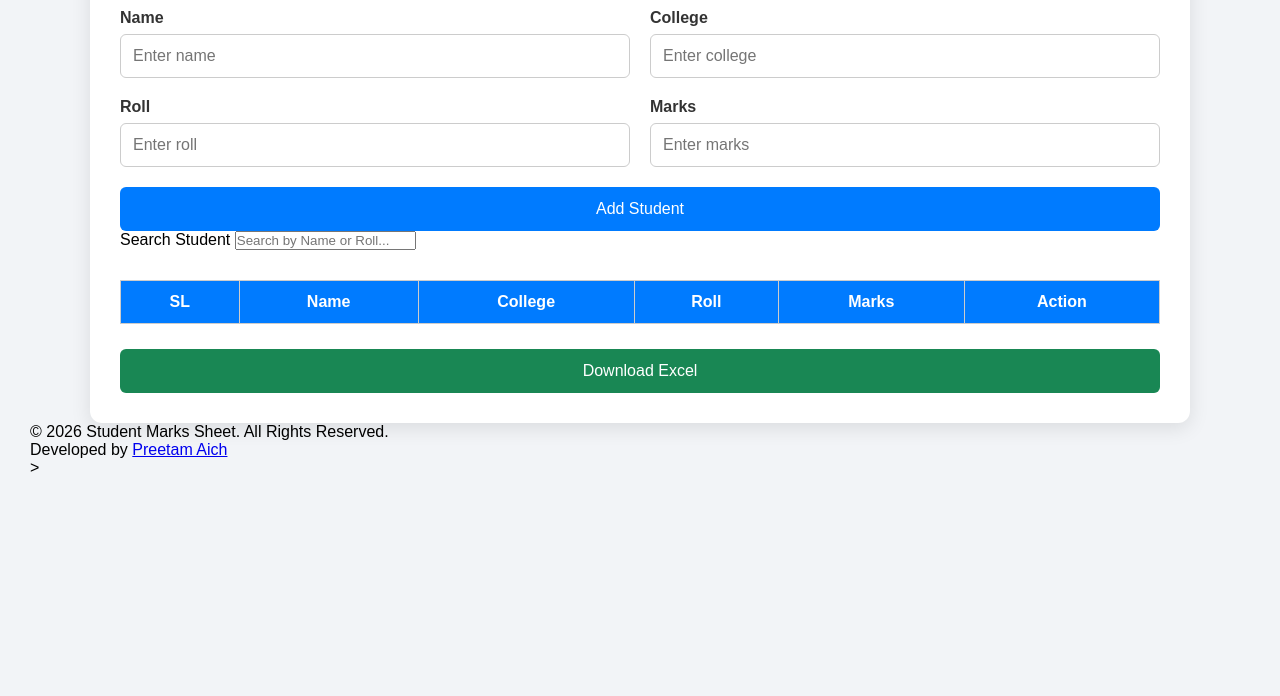
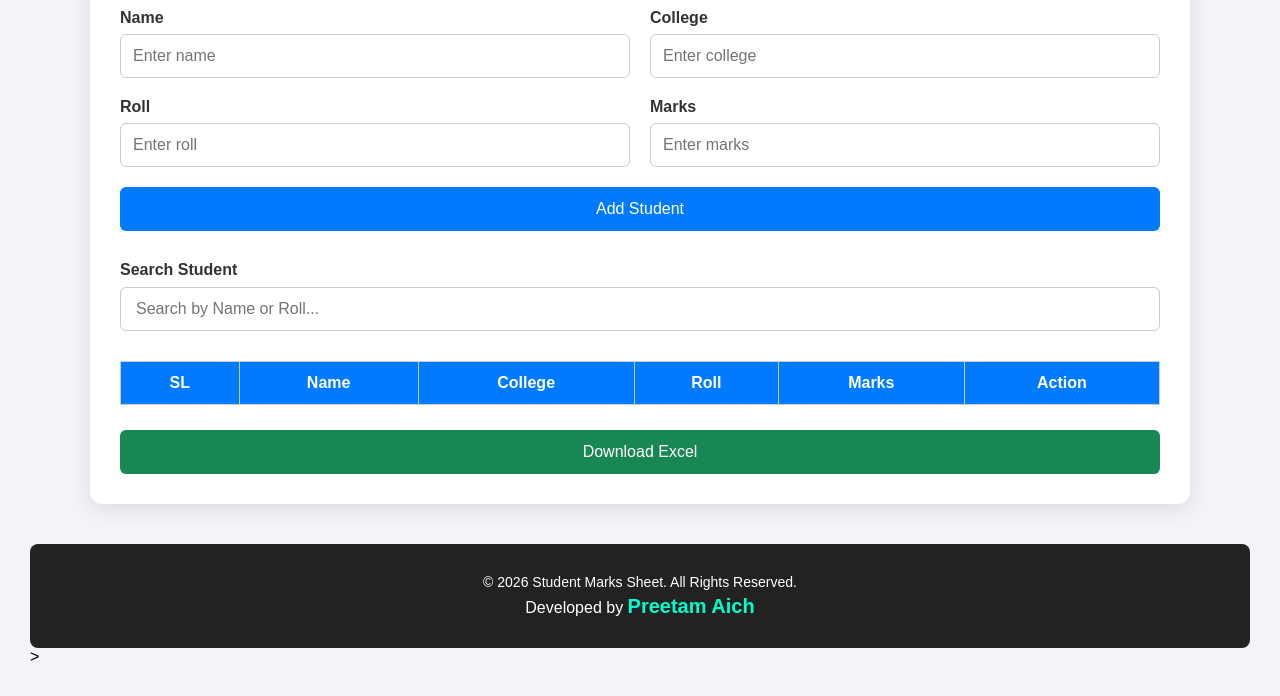
Before and after one commit to Preetam-coder1/mark-entry, a plain HTML site: page index.html in a window 1280 px wide. Shown: the part 118-814 px from the top of the page. Drawn offline with Linux system fonts and the light colour scheme.

Commit message:
Update style.css

```diff
--- a/style.css
+++ b/style.css
@@ -335,3 +335,86 @@ tbody tr:hover {
     }
 
 }
+/* =========================
+   SEARCH BOX
+========================= */
+
+.search-box {
+    margin-top: 30px;
+}
+
+
+.search-box label {
+    display: block;
+
+    margin-bottom: 8px;
+
+    font-weight: bold;
+
+    color: #333;
+}
+
+
+.search-box input {
+    width: 100%;
+
+    padding: 12px 15px;
+
+    border: 1px solid #ccc;
+
+    border-radius: 6px;
+
+    font-size: 16px;
+}
+
+
+.search-box input:focus {
+    outline: none;
+
+    border-color: #007bff;
+
+    box-shadow: 0 0 0 2px rgba(0, 123, 255, 0.1);
+}
+
+
+/* Mobile */
+
+@media (max-width: 600px) {
+
+    .search-box input {
+        font-size: 15px;
+
+        padding: 11px;
+    }
+
+}
+/* ================= FOOTER ================= */
+
+.footer {
+    margin-top: 40px;
+    padding: 25px 10px;
+    text-align: center;
+    background: #222;
+    color: white;
+    border-radius: 8px;
+}
+
+.footer p {
+    margin: 5px 0;
+    font-size: 14px;
+}
+
+.footer .developer {
+    font-size: 16px;
+}
+.footer .developer a {
+    color: #00ffcc;
+    font-size: 20px;
+    font-weight: bold;
+    text-decoration: none;
+}
+
+.footer .developer a:hover {
+    color: #ffcc00;
+    text-decoration: underline;
+}
```
